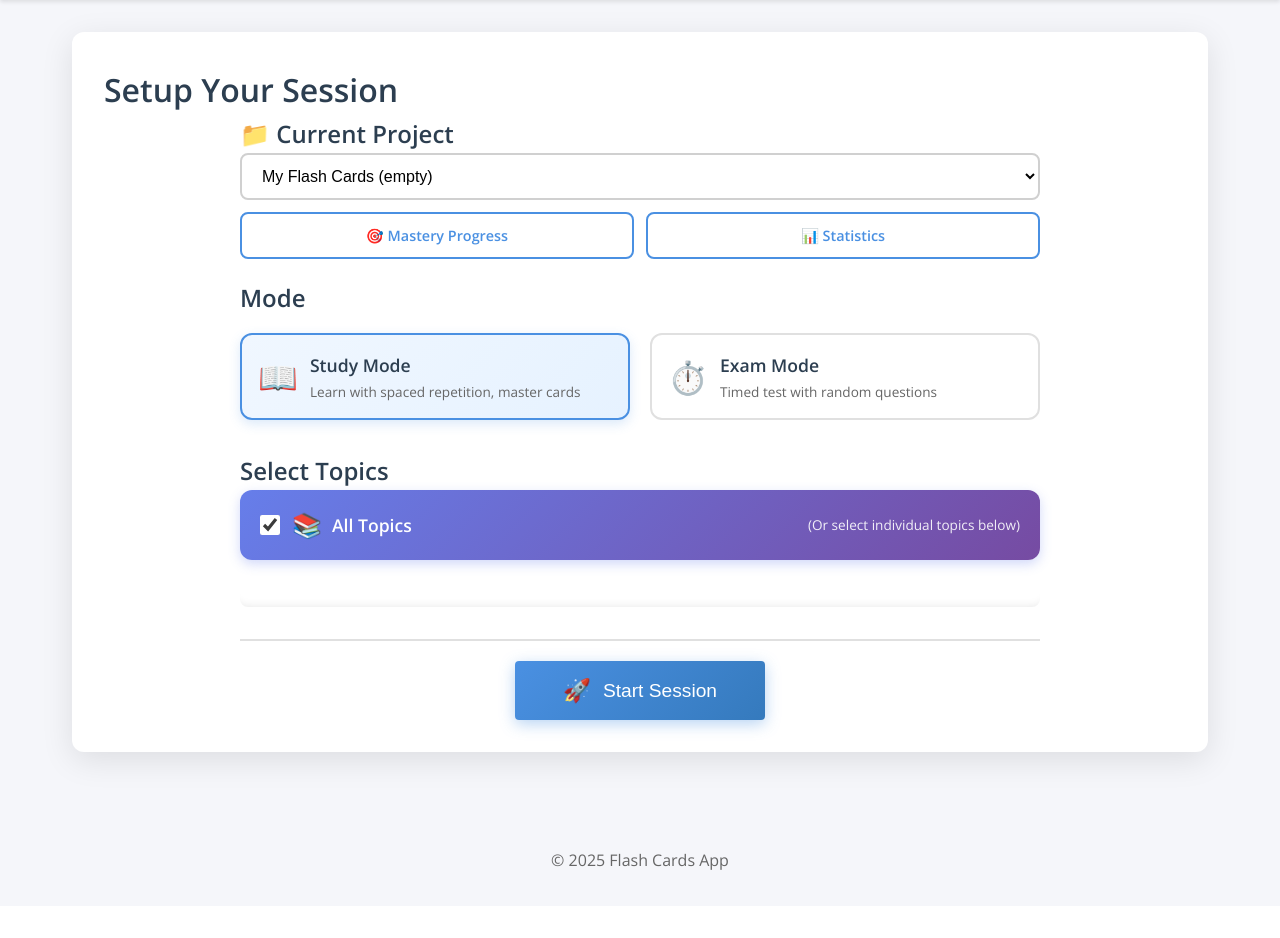
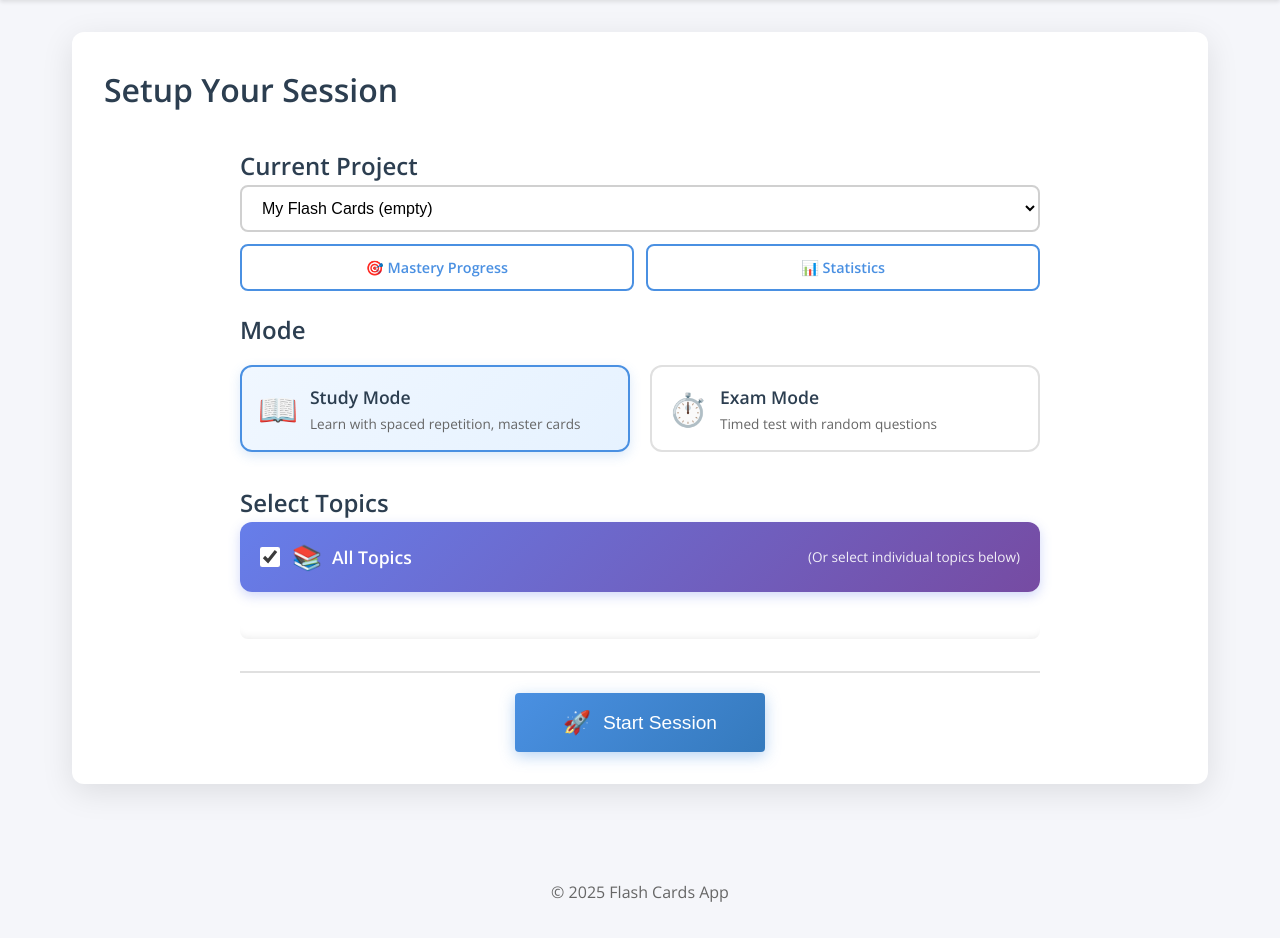
Before and after one commit to dstainton/transcript-flash-cards, a Flask app: page /start in a window 1280 px wide. Shown: the part 78-1016 px from the top of the page. Before the commit the page ends 948 px from the top, so only its background shows below. Run offline with Flask 3, Linux system fonts and the light colour scheme; some libraries are stand-ins or nearby versions.

Commit message:
[UI] Clean up Current Project section styling
- Removed folder icon from Current Project heading - Added 2rem top margin to setup form for better spacing - Cleaner, more minimal design - Better visual hierarchy from main heading

```diff
--- a/static/style.css
+++ b/static/style.css
@@ -271,6 +271,7 @@ footer {
 .setup-form {
     max-width: 800px;
     margin: 0 auto;
+    margin-top: 2rem;
 }
 
 .form-section {
--- a/templates/start.html
+++ b/templates/start.html
@@ -8,7 +8,7 @@
 
     <form method="POST" class="setup-form">
         <div class="form-section project-selector-section">
-            <h2>📁 Current Project</h2>
+            <h2>Current Project</h2>
             <select name="project_id" id="project-selector" class="project-dropdown">
                 {% for proj in available_projects %}
                 <option value="{{ proj.id }}" {% if proj.id == current_project.id %}selected{% endif %}>
```
